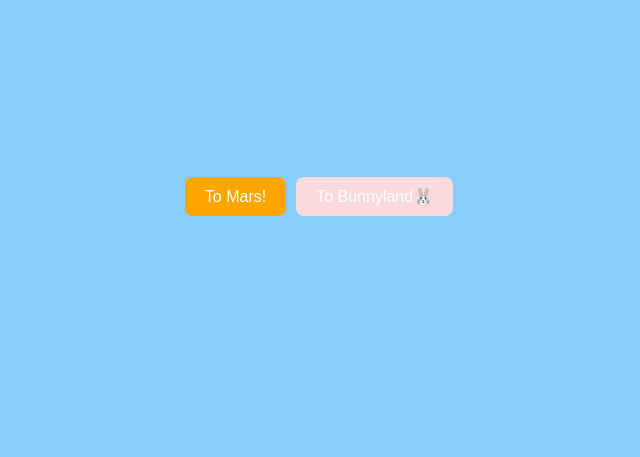
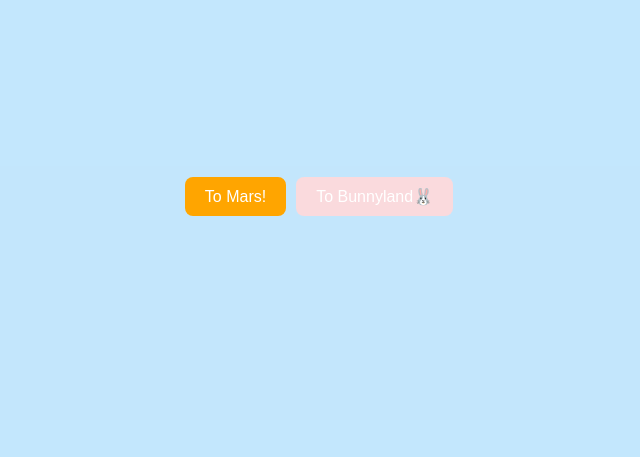
Before and after one commit to haizhou/picam2-webrtc, a plain HTML site: page index.html in a window 1280 px wide. Shown: the part 343-800 px from the top of the page, without its empty margins (321-961 px from the left). Drawn offline with Linux system fonts and the light colour scheme.

Commit message:
feat: bg overlay

```diff
--- a/index.html
+++ b/index.html
@@ -18,6 +18,17 @@
       margin: 0;
       overflow: hidden;
       background: lightskyblue;
+    }
+
+    body::after {
+      content: "";
+      position: absolute;
+      top: 0;
+      left: 0;
+      width: 100%;
+      height: 100%;
+      background-color: rgba(255, 255, 255, 0.5);
+      z-index: -1;
     }
 
     .container {
```
